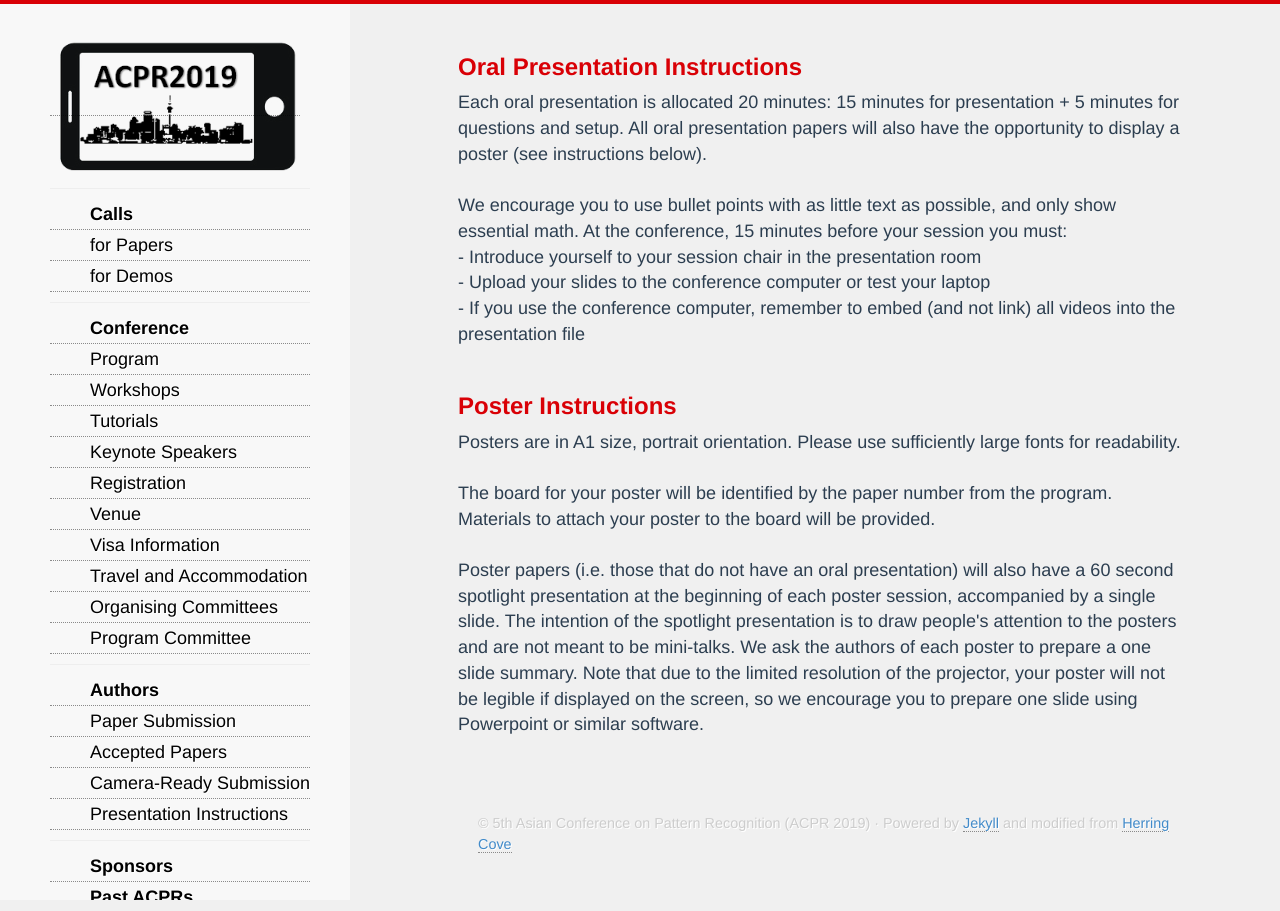
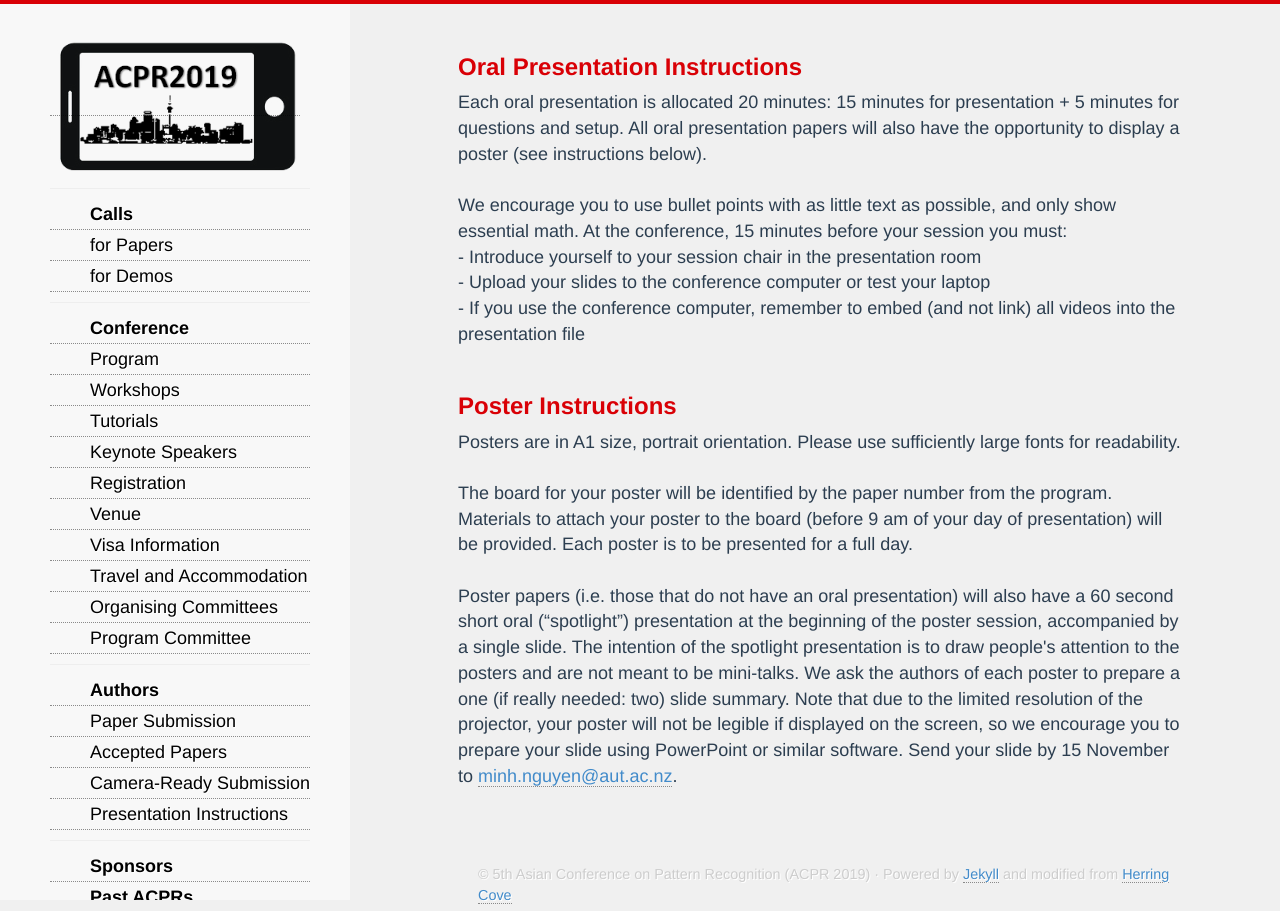
Before and after one commit to AndrewChenUoA/ACPR2019, a Jekyll site: the page built from presenters.html, in a window 1280 px wide. Built offline with Jekyll 4.4.1, drawn with Linux system fonts in a browser that asks for light colours; nearby versions of some CDN libraries; Markdown is read by kramdown in place of the engine named in the settings.

Commit message:
Update poster instructions

```diff
--- a/presenters.html
+++ b/presenters.html
@@ -13,7 +13,7 @@ title: ACPR 2019 - The 5th Asian Conference on Pattern Recognition
 	<h3>Poster Instructions</h3>
 	Posters are in A1 size, portrait orientation. Please use sufficiently large fonts for readability.<br/><br/>
 
-	The board for your poster will be identified by the paper number from the program. Materials to attach your poster to the board will be provided.<br/><br/>
+	The board for your poster will be identified by the paper number from the program. Materials to attach your poster to the board (before 9 am of your day of presentation) will be provided. Each poster is to be presented for a full day.<br/><br/>
 
-	Poster papers (i.e. those that do not have an oral presentation) will also have a 60 second spotlight presentation at the beginning of each poster session, accompanied by a single slide. The intention of the spotlight presentation is to draw people's attention to the posters and are not meant to be mini-talks. We ask the authors of each poster to prepare a one slide summary. Note that due to the limited resolution of the projector, your poster will not be legible if displayed on the screen, so we encourage you to prepare one slide using Powerpoint or similar software.
+	Poster papers (i.e. those that do not have an oral presentation) will also have a 60 second short oral (“spotlight”) presentation at the beginning of the poster session, accompanied by a single slide. The intention of the spotlight presentation is to draw people's attention to the posters and are not meant to be mini-talks. We ask the authors of each poster to prepare a one (if really needed: two) slide summary. Note that due to the limited resolution of the projector, your poster will not be legible if displayed on the screen, so we encourage you to prepare your slide using PowerPoint or similar software. Send your slide by 15 November to <a href="mailto:minh.nguyen@aut.ac.nz">minh.nguyen@aut.ac.nz</a>.
 </div>
--- a/program.html
+++ b/program.html
@@ -12,8 +12,8 @@ title: ACPR 2019 - The 5th Asian Conference on Pattern Recognition
   Selected papers will be invited to be submitted to a journal special issue in extended form - details (journals and submission process) will be determined prior to 2020.
   <br/><br/>
 
-  The main conference has oral presentations of 15 minutes length (plus 5 minutes for discussion) and poster presentations, also including each a brief oral presentation (1 minute, called "Poster Spotlight”).
-  For Poster Spotlights, authors are requested to send 1-2 ppt slides to the conference organisers (address still to be announced) by 15 November.<br/><br/>
+  The main conference has oral presentations of 15 minutes length (plus 5 minutes for discussion) and poster presentations, also including each a brief oral presentation (1 minute, called a "Poster Spotlight”).
+  For Poster Spotlights, authors are requested to send 1-2 ppt slides to the conference organisers (<a href="mailto:minh.nguyen@aut.ac.nz">minh.nguyen@aut.ac.nz</a>) by 15 November. See the <a href="/presenters.html">Presenters</a> page for full instructions.<br/><br/>
 
   <b>Tentative Agenda</b><br/>
   Monday 25 November: Evening Welcome Reception at AUT (<a href="https://architecturenow.co.nz/articles/sir-paul-reeves-building/">Sir Paul Reeves Building</a>)<br/>
```
